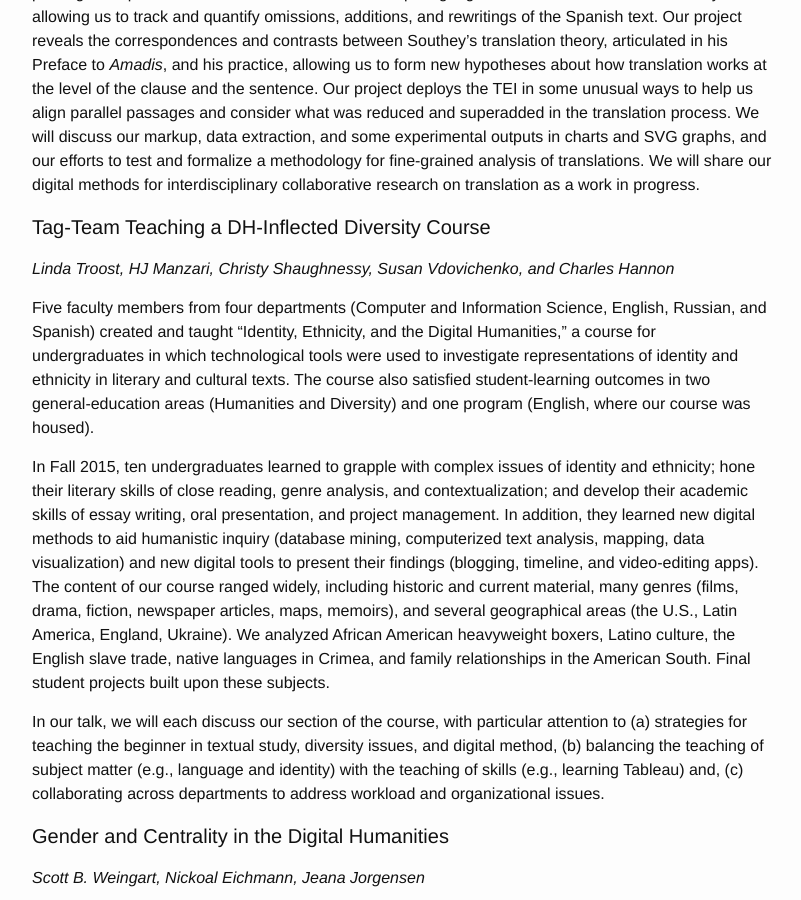
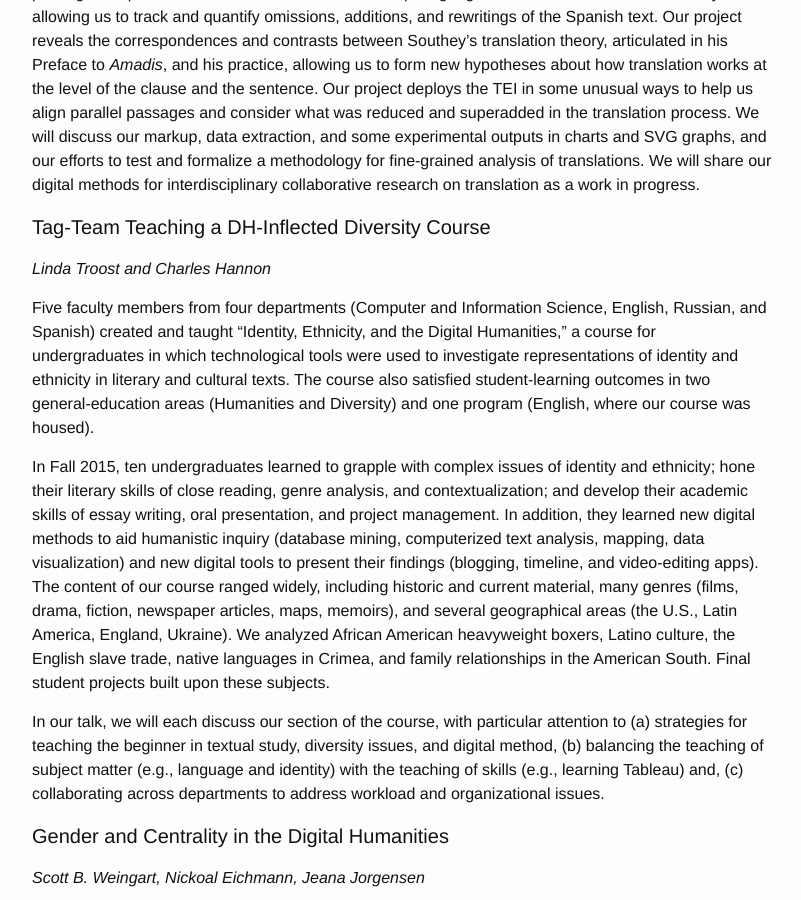
Before and after one commit to KeystoneDH/2016, a Jekyll site: the page built from abstracts.md, in a window 1280 px wide and 900 px high, scrolled down 18393 px. Shown: the whole window, without its empty margins (238-1039 px from the left). Built offline with Jekyll 4.4.1, drawn with Linux system fonts in a browser that asks for light colours.

Commit message:
Troost changes (per her request)

```diff
--- a/abstracts.md
+++ b/abstracts.md
@@ -338,7 +338,7 @@ Our digital project uses TEI to align Southey’s text with the Spanish “origi
 #### Tag-Team Teaching a DH-Inflected Diversity Course
 {: #submission-23}
 
-*Linda Troost, HJ Manzari, Christy Shaughnessy, Susan Vdovichenko, and Charles Hannon*
+*Linda Troost and Charles Hannon*
 
 Five faculty members from four departments (Computer and Information Science, English, Russian, and Spanish) created and taught “Identity, Ethnicity, and the Digital Humanities,” a course for undergraduates in which technological tools were used to investigate representations of identity and ethnicity in literary and cultural texts. The course also satisfied student-learning outcomes in two general-education areas (Humanities and Diversity) and one program (English, where our course was housed).
 
```
